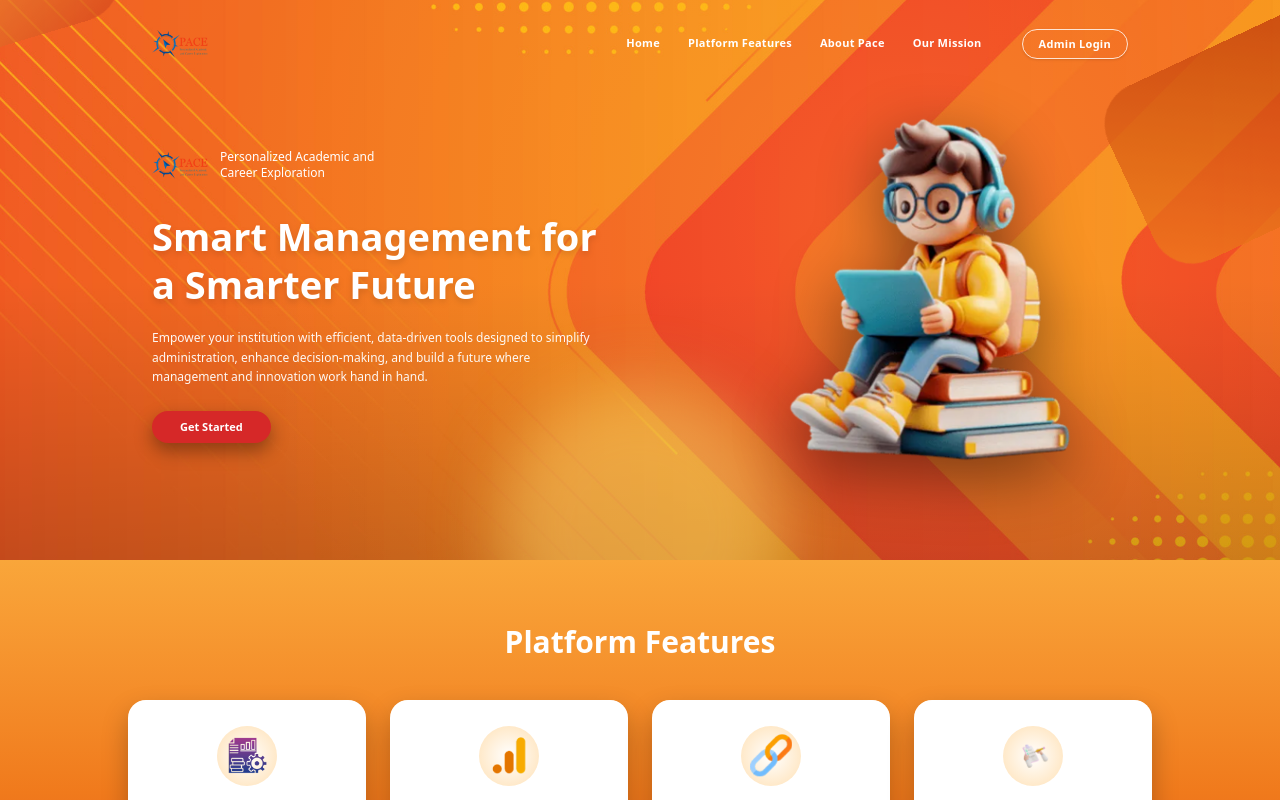
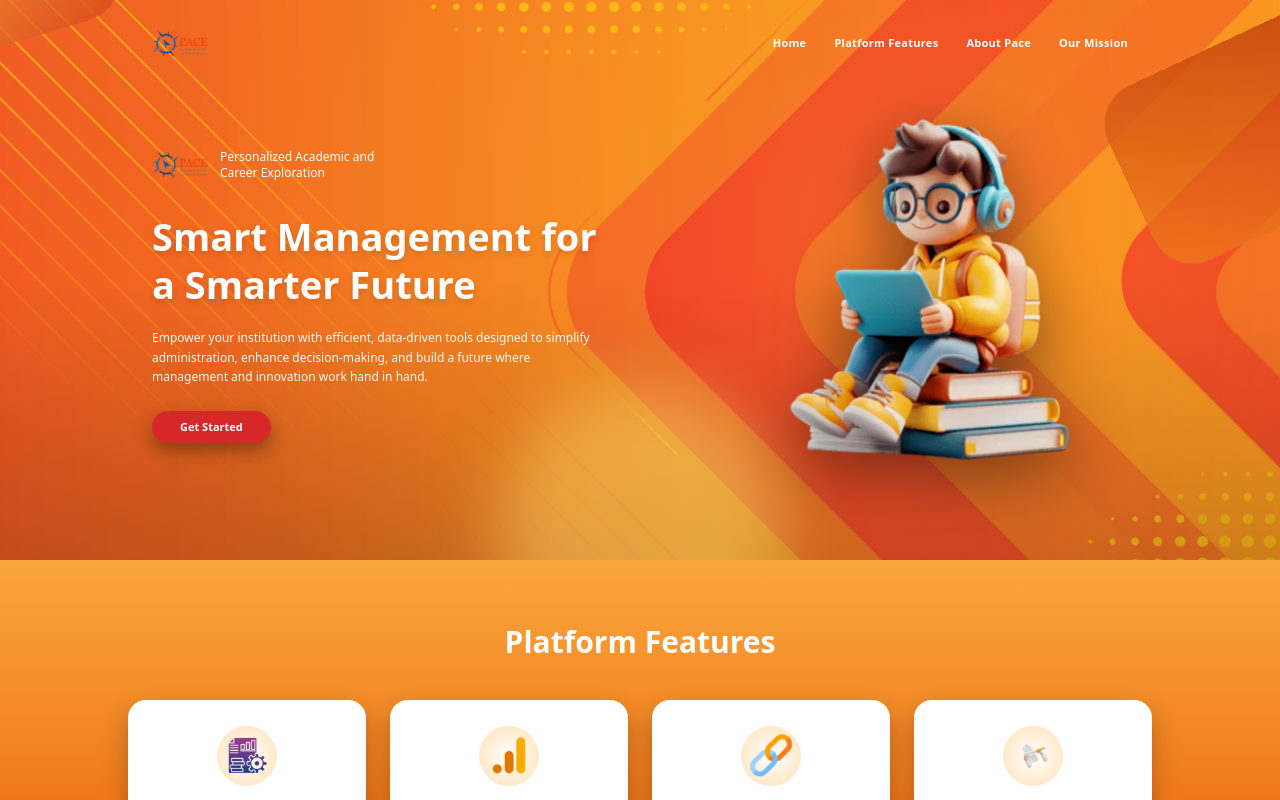
Before and after one commit to MarkDenver01/pace_app, a React (Vite) app: page / in a window 1280 px wide. Shown: the top 800 px of the page. Built offline with nearby package versions, Linux system fonts and the light colour scheme.

Commit message:
remove admin login

```diff
--- a/src/page/landing_page/LandingPage.tsx
+++ b/src/page/landing_page/LandingPage.tsx
@@ -174,12 +174,6 @@ const PaceLandingPage: FC = () => {
             >
               Our Mission
             </button>
-            <button
-              onClick={() => navigate("/login")}
-              className="ml-3 rounded-full border border-white/80 px-4 py-1.5 text-[11px] font-semibold shadow-sm transition hover:bg-white hover:text-[#B92E09]"
-            >
-              Admin Login
-            </button>
           </nav>
         </header>
 
```
